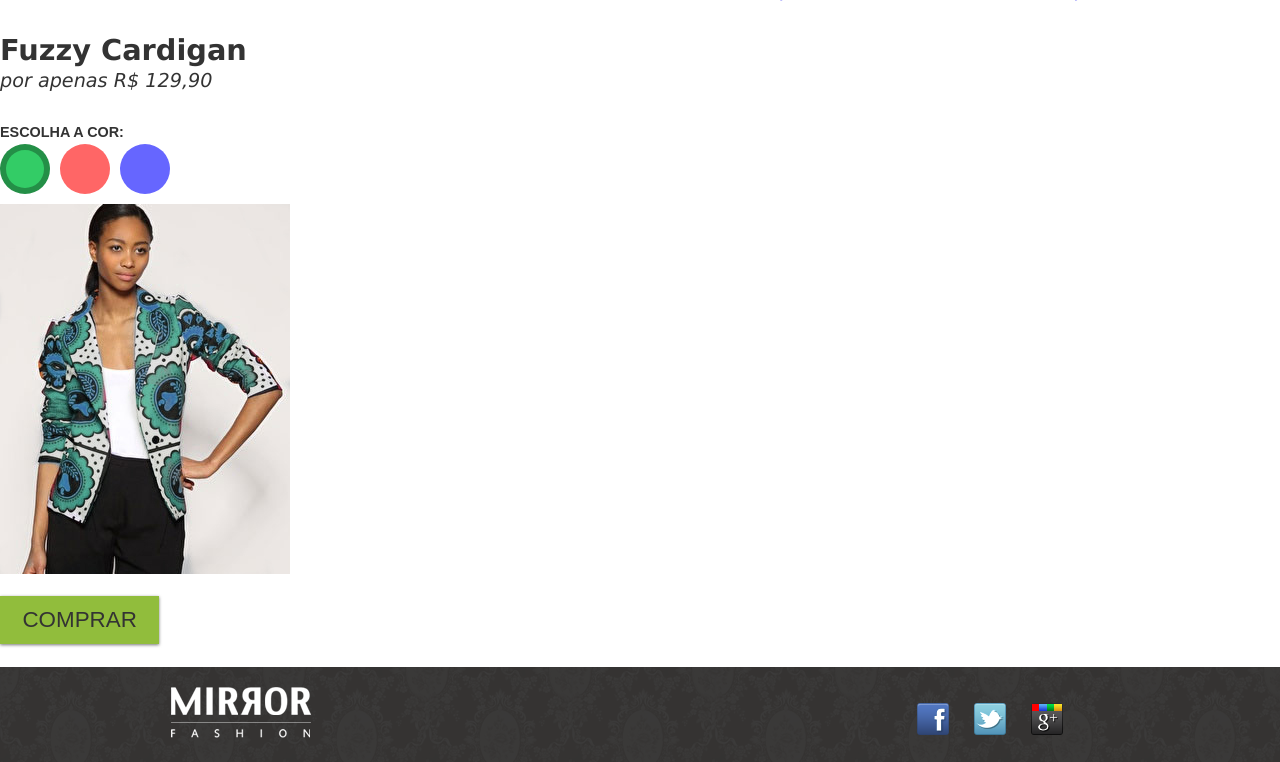
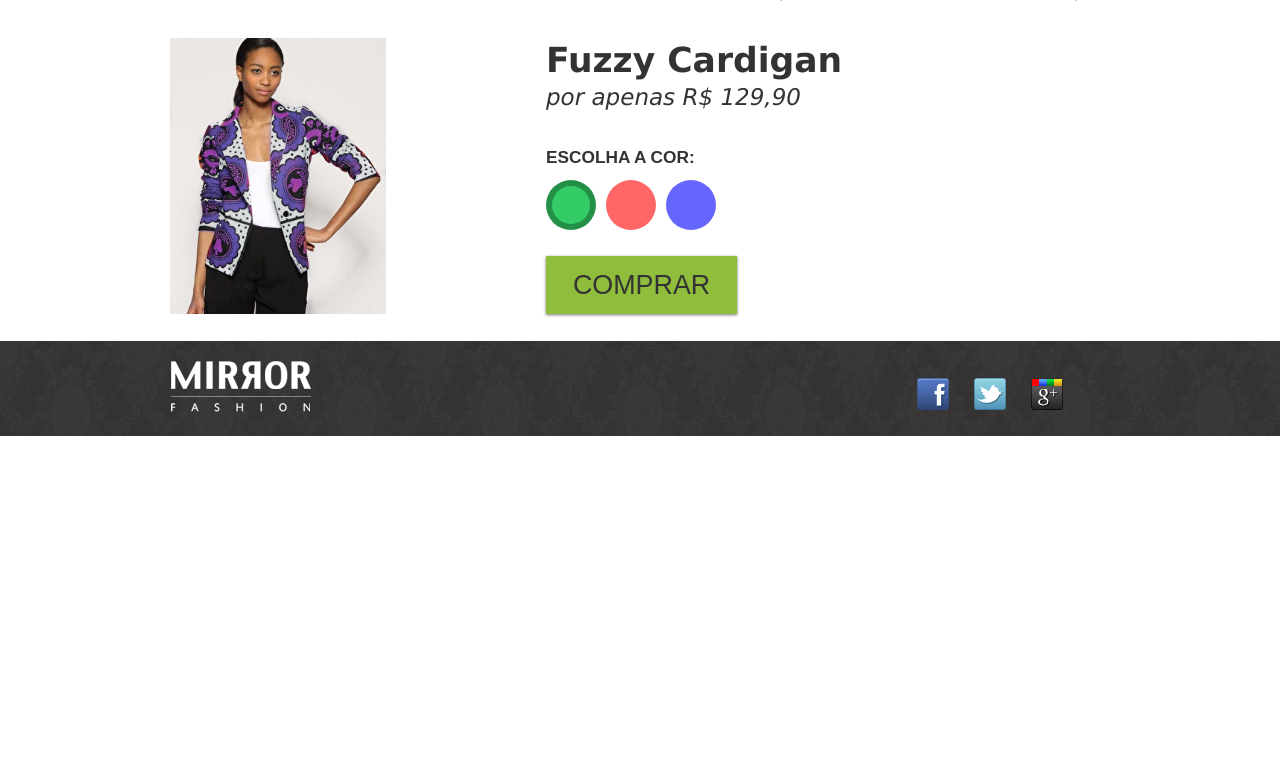
Before and after one commit to JohnnySilvaa/mirrorfashion, a PHP site: page /produto.html in a window 1280 px wide. Shown: the part 88-850 px from the top of the page. After the commit the page ends 524 px from the top, so only its background shows below. Run offline with PHP 8.4, Linux system fonts and the light colour scheme.

Commit message:
responsive design

```diff
--- a/css/produto.css
+++ b/css/produto.css
@@ -18,7 +18,6 @@ label[for=azul]::after {
 	background-color: #6666FF;
 }
 
-
 .cores input:checked+label::after {
 	border: 6px solid rgba(0, 0, 0, 0.3);
 }
@@ -27,12 +26,11 @@ label[for=azul]::after {
 	box-sizing: border-box;
 }
 
-
 .cores input[type=radio] {
 	display: none;
 }
 
-.cores input:not(:checked) + label img {
+.cores input:not (:checked ) +label img {
 	display: none;
 }
 
@@ -58,8 +56,7 @@ label[for=azul]::after {
 	left: 120px;
 }
 
-/*aqui OK*/
-
+/ /*aqui OK*/
 .cores legend {
 	position: absolute;
 	top: 0;
@@ -77,12 +74,10 @@ label[for=azul]::after {
 	margin-top: 2em;
 }
 
-
 .produto h1 {
 	font-size: 1.8em;
 	font-weight: bold;
 }
-
 
 .produto p {
 	font-size: 1.2em;
@@ -100,25 +95,56 @@ label[for=azul]::after {
 	background: #91BD3C;
 	border: none;
 	color: #333;
-
 	font-size: 1.4em;
 	text-transform: uppercase;
-
 	box-shadow: 0 1px 3px #777;
-
 	display: block;
 	padding: 0.5em 1em;
 	margin: 1em 0;
 }
 
 .cores label::after {
-     border: 6px solid rgba(0,0,0,0);
+	border: 6px solid rgba(0, 0, 0, 0);
 	transition: 1s;
 }
 
 .cores label:hover::after {
-     border: 6px solid rgba(0,0,0,0.1);
+	border: 6px solid rgba(0, 0, 0, 0.1);
 }
+
 .cores label::after {
 	cursor: pointer;
 }
+
+@media ( min-width : 630px) {
+	.produto {
+		position: relative;
+		padding-left: 40%;
+	}
+	.cores {
+		position: static;
+		padding: 0;
+	}
+	.cores legend {
+		position: static;
+	}
+	.cores label img {
+		position: absolute;
+		top: 0;
+		left: 0;
+	}
+	.cores label:after {
+		position: static;
+		float: left;
+	}
+	.cores label img {
+		max-width: 35%;
+		max-height: 100%;
+	}
+	.produto {
+		font-size: 1.2em;
+	}
+	.cores label::after {
+		margin-right: 10px;
+	}
+}
--- a/produto.html
+++ b/produto.html
@@ -34,7 +34,8 @@
 
 
 
-
+	<!-- envolvendo a div.produto pela nova div.container -->
+	<div class="container">
 
 		<div class="produto">
 			<h1>Fuzzy Cardigan</h1>
@@ -60,11 +61,11 @@
 			</form>
 		</div>
 
+	</div>
 
 
 
 
-	<!-- adicionar o conteúdo da página -->
 
 	<footer>
 		<div class="container">
```
Also changed, not shown: sobre.html (+10 -14 lines). Lines whose indentation alone changed are shown as unchanged.
